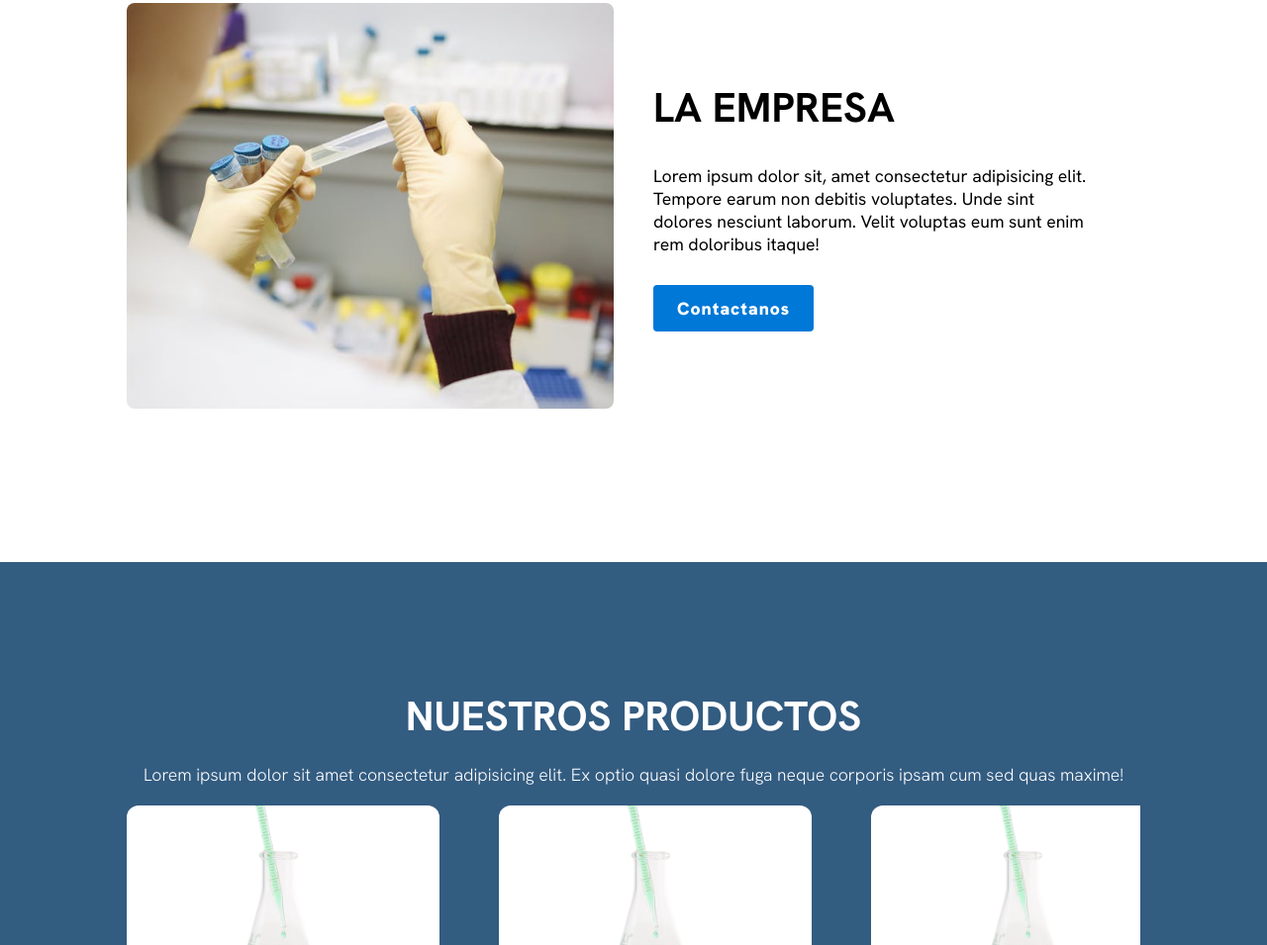
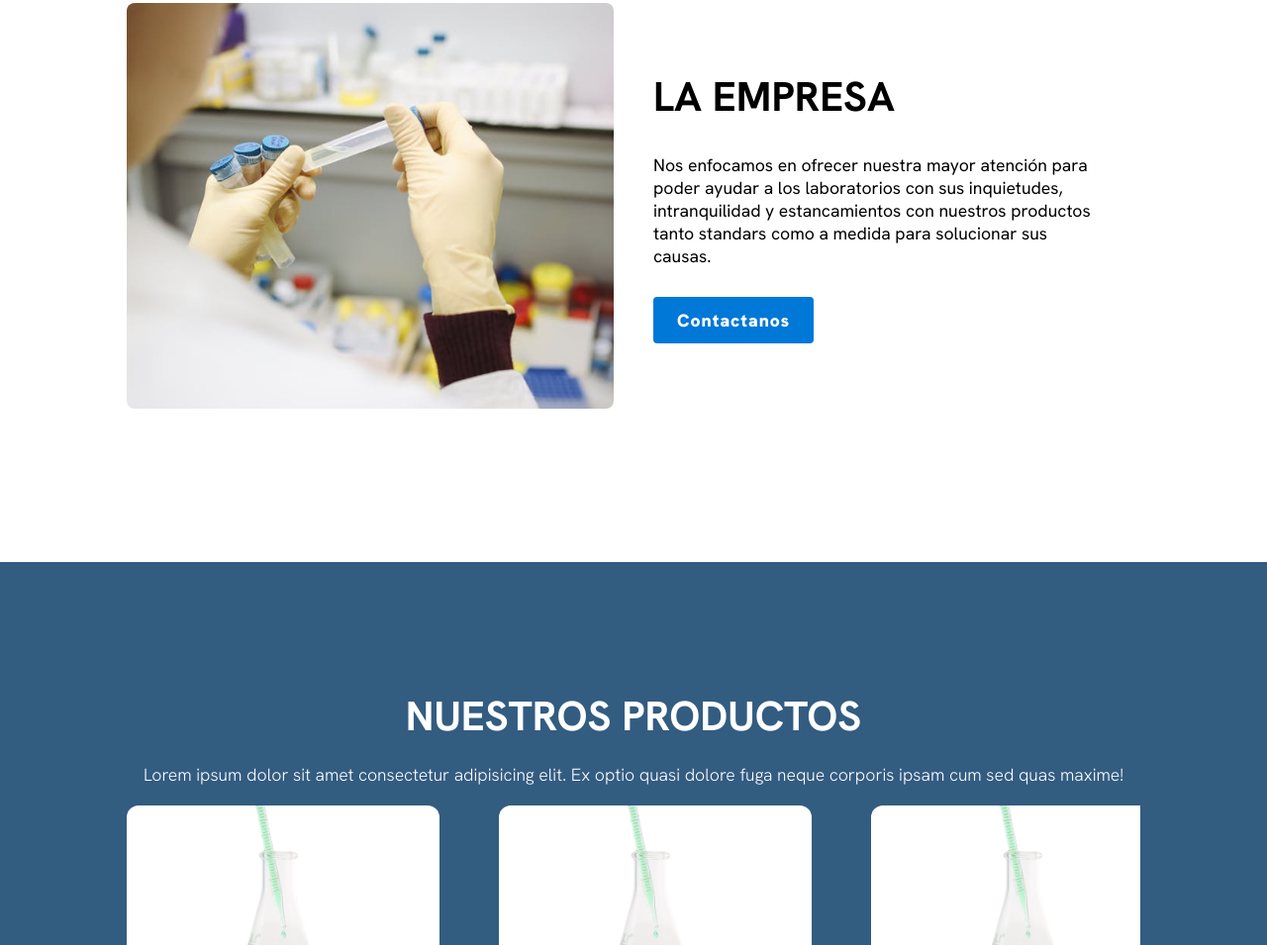
Before and after one commit to Tobias388/sinterglas, a plain HTML site: page index.html in a window 1280 px wide. Shown: the part 1499-2454 px from the top of the page at 99% size. Drawn offline with Linux system fonts and the light colour scheme.

Commit message:
Update index.html

```diff
--- a/index.html
+++ b/index.html
@@ -125,7 +125,7 @@
             </article>
             <article class="second_section_item">
                 <h2 class="second_section_article_title">LA EMPRESA</h2>
-                <p class="second_section_article_text">Lorem ipsum dolor sit, amet consectetur adipisicing elit. Tempore earum non debitis voluptates. Unde sint dolores nesciunt laborum. Velit voluptas eum sunt enim rem doloribus itaque!</p>
+                <p class="second_section_article_text">Nos enfocamos en ofrecer nuestra mayor atención para poder ayudar a los laboratorios con sus inquietudes, intranquilidad y estancamientos con nuestros productos tanto standars como a medida para solucionar sus causas.</p>
                 <a href="#" class="second_section_article_btn">Contactanos</a>
             </article>
         </section>
```
